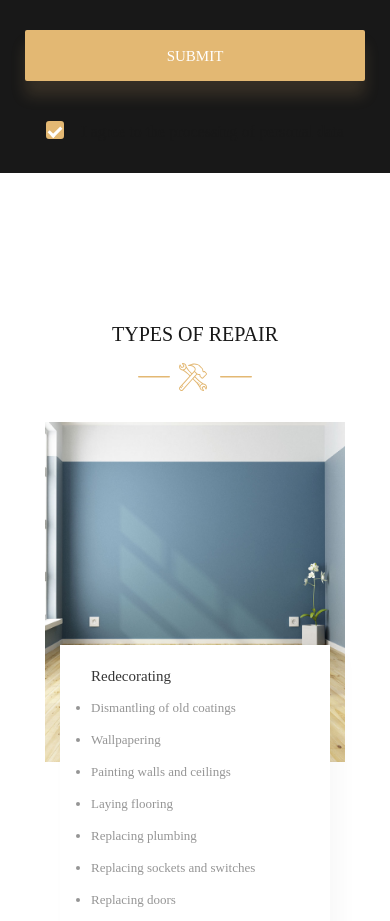
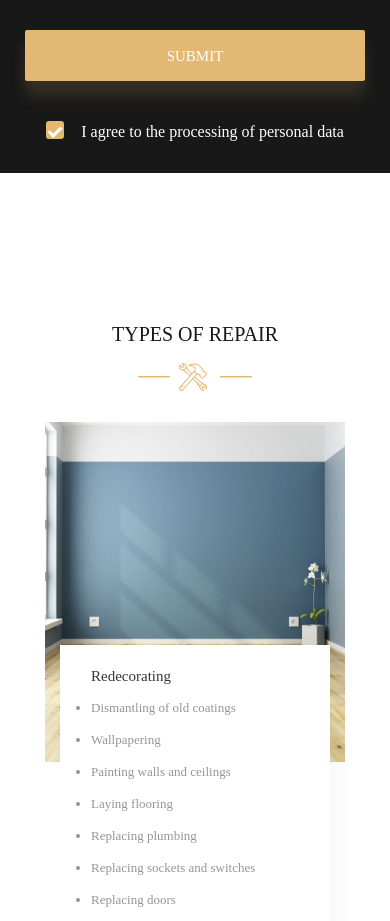
Before and after one commit to MagnoliasFlwrs/turnkey-repair, a website built with Parcel: page src/index.html in a window 390 px wide. Shown: the part 2420-3341 px from the top of the page. Built offline with nearby package versions, Linux system fonts and the light colour scheme.

Commit message:
fix color

```diff
--- a/src/sass/onlinecontrol.scss
+++ b/src/sass/onlinecontrol.scss
@@ -203,6 +203,10 @@
                 font-size: 16px;
                 line-height: 22px;
                 color: rgba(24, 24, 24, 1);
+
+                @media (max-width:768px) {
+                    color: #FFFFFF;
+                }
             }
 
             .container input {
```
